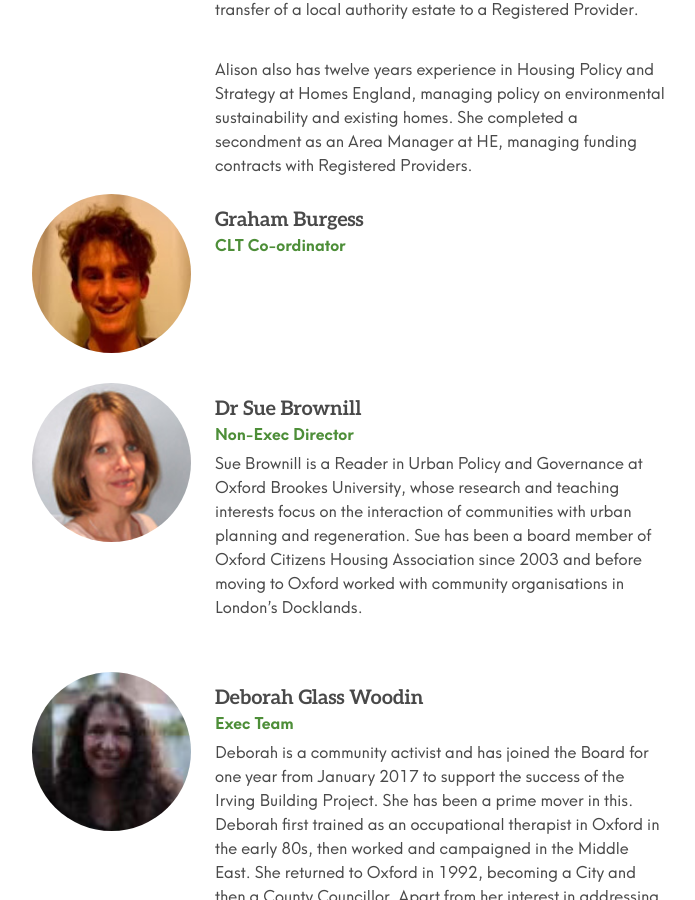
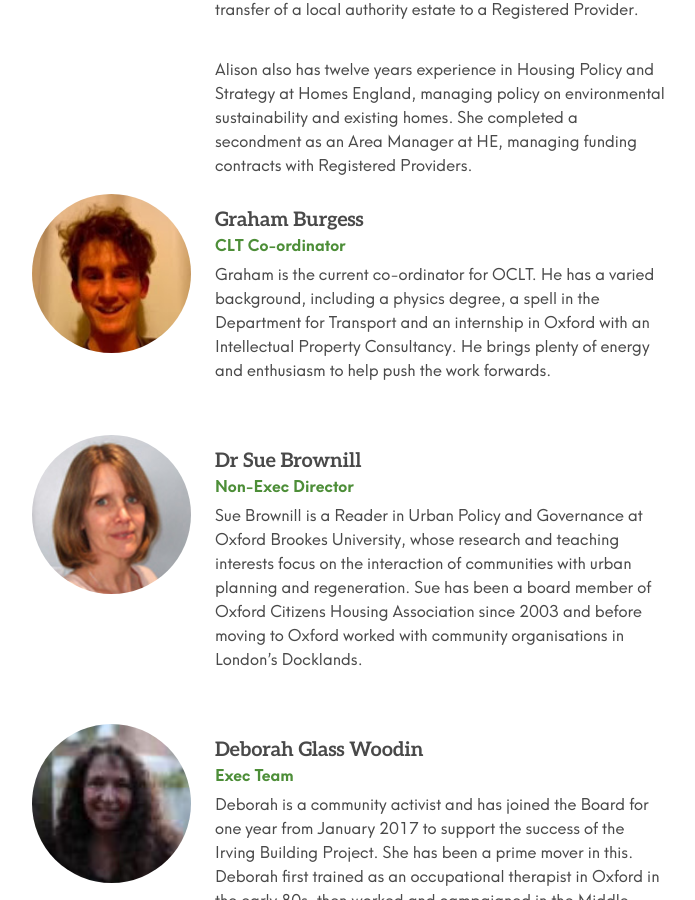
Before and after one commit to johnpuddephatt/oclt, a Jekyll site: the page built from _pages/about.md, in a window 1280 px wide and 900 px high, scrolled down 4034 px. Shown: the whole window, without its empty margins (308-1003 px from the left). Built offline with Jekyll 4.4.1, drawn with Linux system fonts in a browser that asks for light colours.

Commit message:
Update from Forestry.io Charlie Fisher updated _data/people.yml

```diff
--- a/_data/people.yml
+++ b/_data/people.yml
@@ -88,6 +88,10 @@ people:
 - name: Graham Burgess
   role: CLT Co-ordinator
   image: "/uploads/2020-01-27-1.jpg"
+  description: Graham is the current co-ordinator for OCLT. He has a varied background,
+    including a physics degree, a spell in the Department for Transport and an internship
+    in Oxford with an Intellectual Property Consultancy. He brings plenty of energy
+    and enthusiasm to help push the work forwards.
 - name: Dr Sue Brownill
   role: Non-Exec Director
   image: "/uploads/people/suebrownill.jpg"
```
